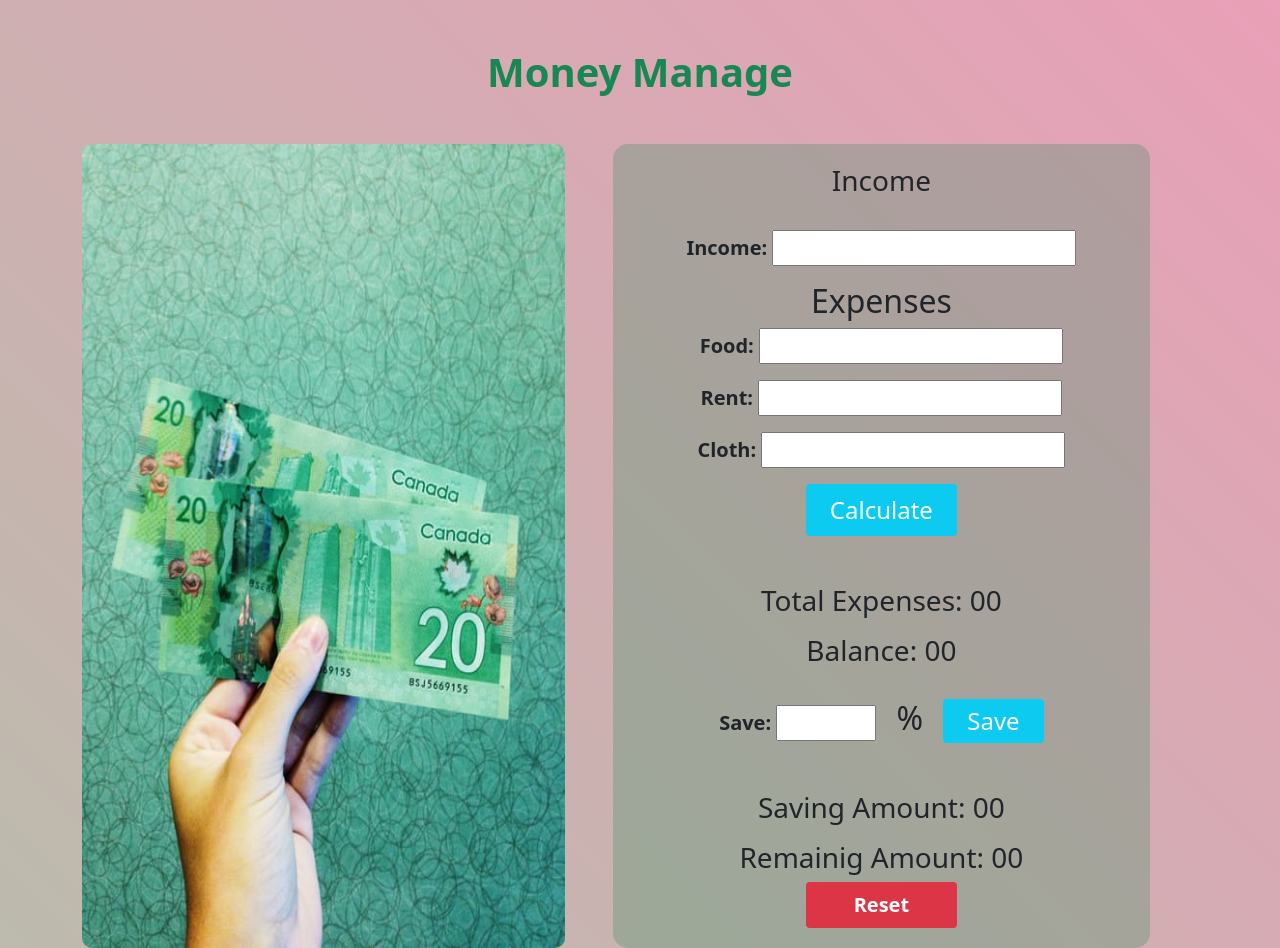
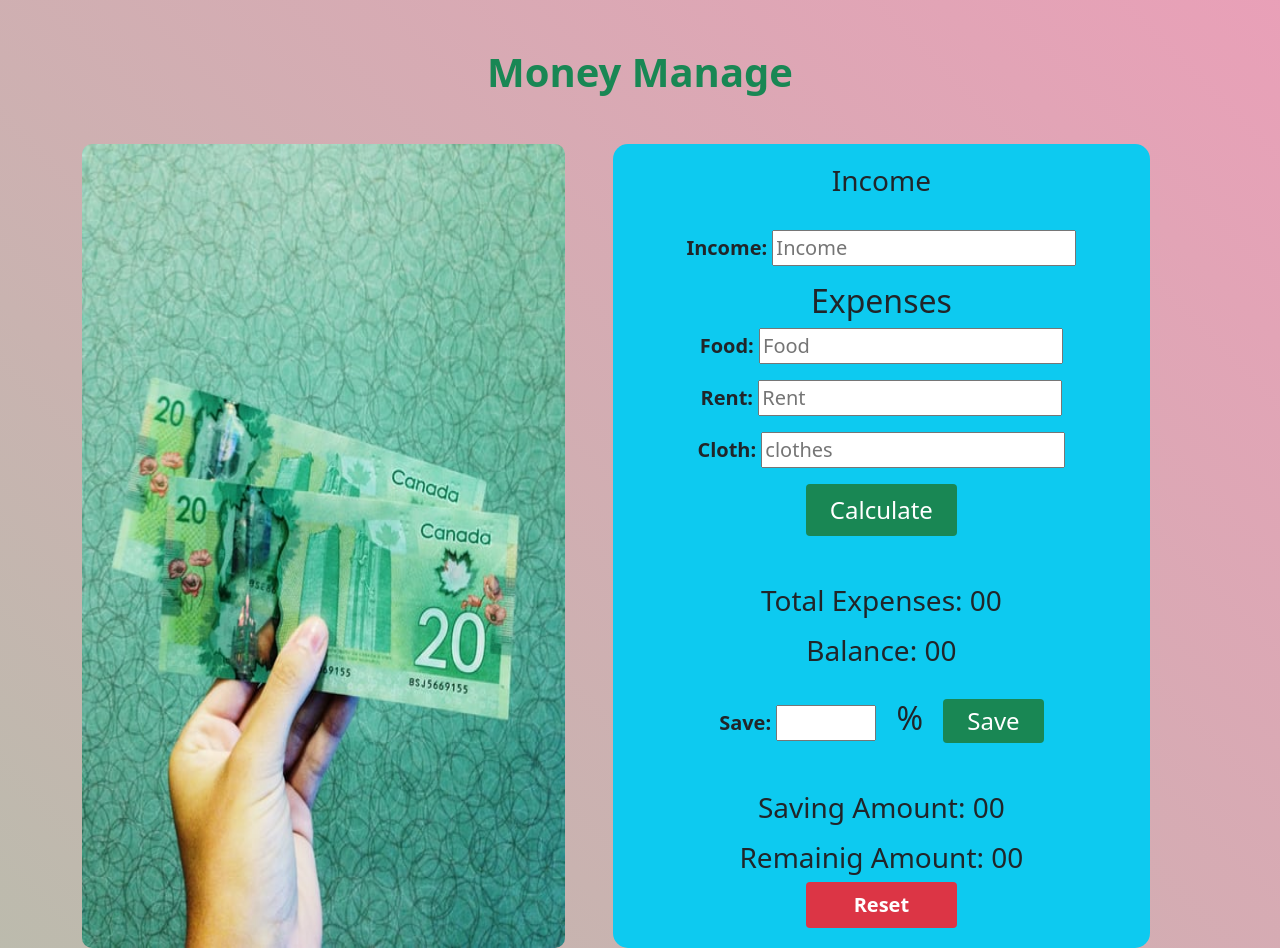
Before and after one commit to MohammadIqbalHossain/money-master, a plain HTML site: page index.html in a window 1280 px wide. Shown: the top 948 px of the page. Drawn offline with nearby package versions, Linux system fonts and the light colour scheme.

Commit message:
Changed some UI and funtionality

```diff
--- a/index.html
+++ b/index.html
@@ -26,24 +26,24 @@
             </div>
 
             <!------- Income and balance calculation --------->
-            <div class="input-container bg-success bg-opacity-25 mx-5 px-5 w-100 text-center">
+            <div class="input-container bg-info bg-opacity-30 mx-5 px-5 w-100 text-center">
                 <h3 class="fs-3 text-center">Income</h3> <br>
 
-                <p class="fs-5 fw-bold border-0 input"><label for="income-input">Income: <input type="number" id="income"></label> <br>
+                <p class="fs-5 fw-bold border-0 input"><label for="income-input">Income: <input type="number" id="income" placeholder="Income"></label> <br>
                 </p>
 
                 <h2 class="">Expenses</h2>
 
-                <p class="fs-5 fw-bold border-0 input"><label for="food-input">Food: <input type="text" id="food-input"></label> <br>
+                <p class="fs-5 fw-bold border-0 input"><label for="food-input">Food: <input type="text" id="food-input" placeholder="Food"></label> <br>
                 </p>
 
-                <p class="fs-5 fw-bold border-0 input"><label for="rent-input">Rent:  <input type="text" id="rent-input"></label> <br>
+                <p class="fs-5 fw-bold border-0 input"><label for="rent-input">Rent:  <input type="text" id="rent-input" placeholder="Rent"></label> <br>
                 </p>
 
-                <p class="fs-5 fw-bold border-0 input"><label for="cloth-input">Cloth:  <input type="text" id="cloth-input"></label> <br>
+                <p class="fs-5 fw-bold border-0 input"><label for="cloth-input">Cloth:  <input type="text" id="cloth-input" placeholder="clothes"></label> <br>
                 </p>
 
-                <button class="btn-info py-2 px-4 fs-4 border-0 rounded-lg fs-3 text-white rounded" id="calculate-btn">Calculate</button>
+                <button class="btn-success py-2 px-4 fs-4 border-0 rounded-lg fs-3 text-white rounded" id="calculate-btn">Calculate</button>
 
                 <h3 class="mt-5">Total Expenses: <span id="total-expanses">00</span></h3>
 
@@ -56,7 +56,7 @@
                 <div class="mt-3">
                     <p class="fs-5 fw-bold border-0 d-inline"><label for="save-input" id >Save:  <input class="money-mange-input" type="text" id="save-input"></label></p>
                     <span class="fs-2 mx-3">%</span>
-                    <button id="save" class="btn-info py-1 px-4 fs-4 border-0 rounded-lg fs-3 text-white rounded mt-3">Save</button>
+                    <button id="save" class="btn-success py-1 px-4 fs-4 border-0 rounded-lg fs-3 text-white rounded mt-3">Save</button>
 
                     <h3 class="mt-5">Saving Amount: <span id="save-amount">00</span> </h3>
 
@@ -83,26 +83,6 @@
 
 
 
-
-
-
-
-
-
-
-
-
-
-
-
-
-
-
-
-
-
-
-
     <!-- JavaScript link -->
     <script src="./js/script.js"></script>
     <!-- <script src="./js/app.js"></script> -->
```
